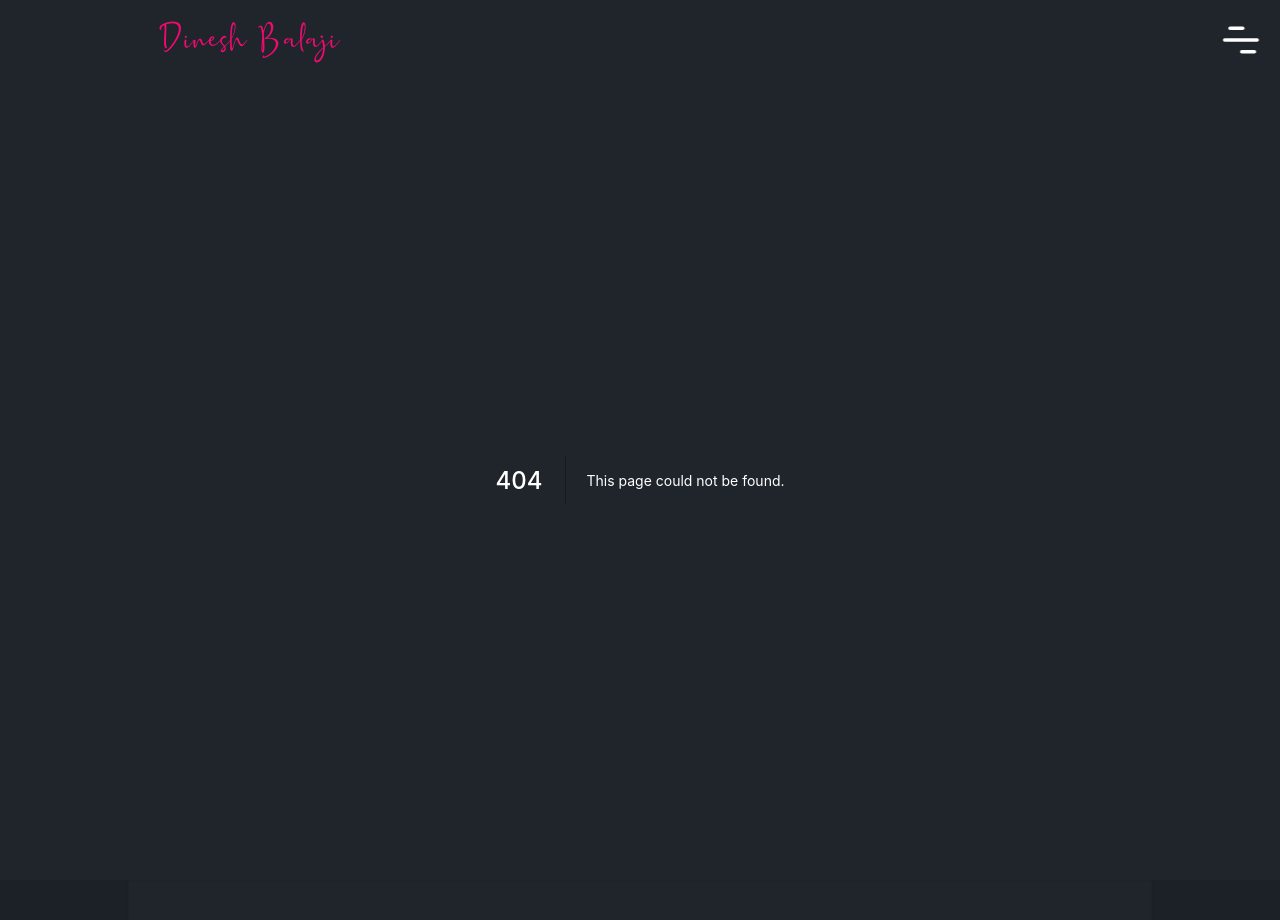
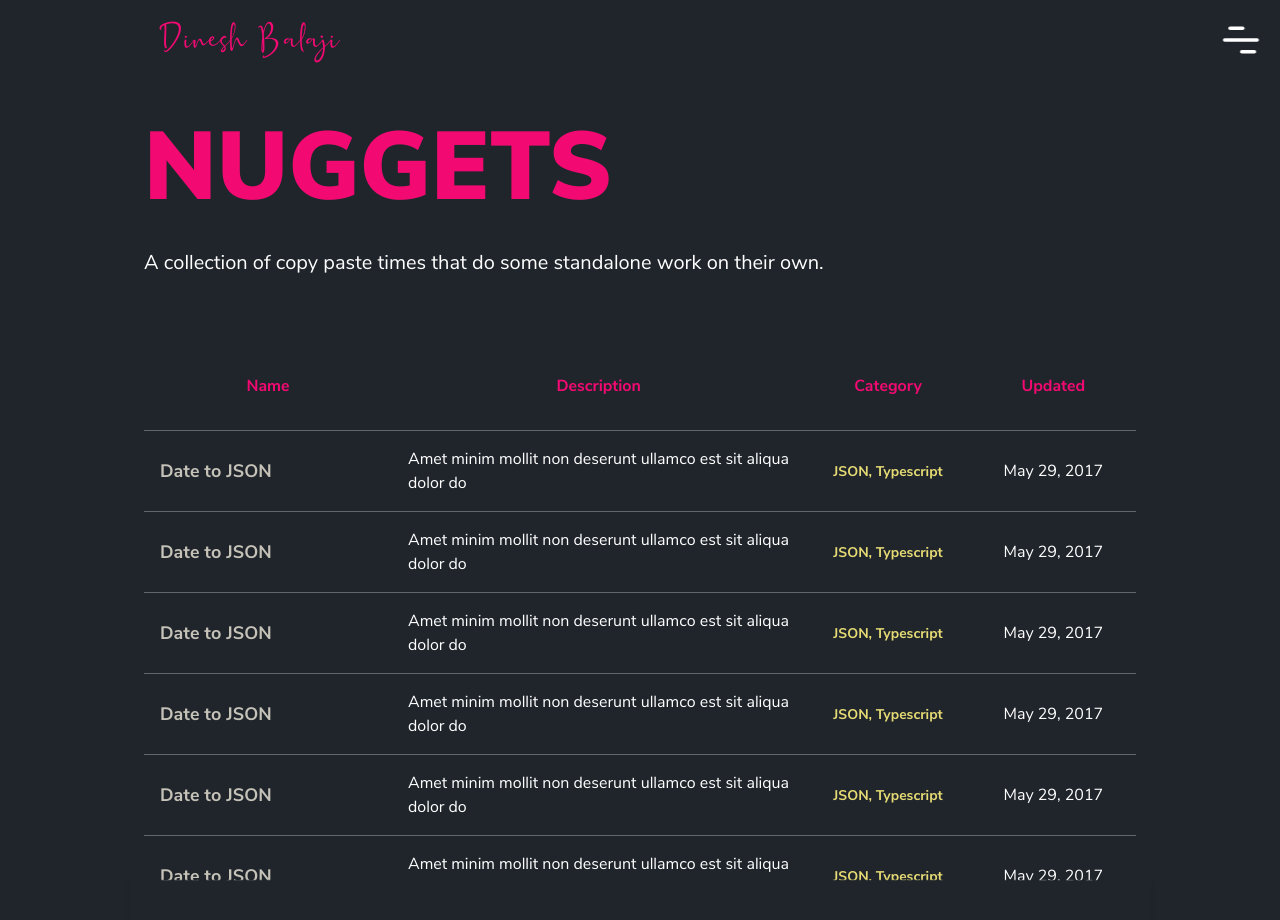
Before and after one commit to sidthesloth92/db-portfolio, a Next.js app: page /nuggets in a window 1280 px wide. Before the commit this address had no page. Shown: the top 920 px of the page. Built offline with nearby package versions, Linux system fonts and the light colour scheme.

Commit message:
refactor(nuggets): rename all instances of snippets to nuggets

```diff
--- a/src/components/footer/Footer.tsx
+++ b/src/components/footer/Footer.tsx
@@ -40,8 +40,8 @@ const Footer: React.FC = () => (
                 </Link>
               </li>
               <li className="my-2">
-                <Link href="/snippets">
-                  <a className="ul-hover-effect">Snippets</a>
+                <Link href="/nuggets">
+                  <a className="ul-hover-effect">Nuggets</a>
                 </Link>
               </li>
             </ul>
--- a/src/components/menu/tile-section/TileSection.tsx
+++ b/src/components/menu/tile-section/TileSection.tsx
@@ -36,7 +36,7 @@ const TileSection: React.FC<TileSectionProps> = ({ closeMenu }) => {
         direction="right"
         title="Nuggets"
         subTitle={'Micro posts that teaches you something new.'}
-        url="/snippets"
+        url="/nuggets"
         onClick={closeMenu}
       />
       <MenuTile
--- a/src/pages/snippets/index.tsx
+++ b/src/pages/nuggets/index.tsx
@@ -6,7 +6,7 @@ import PageBody from '../../components/page-body/PageBody';
 import PageHeader from '../../components/page-header/PageHeader';
 import Page from '../../components/page/Page';
 
-const SNIPPETS = [
+const NUGGETS = [
   {
     name: 'Date to JSON',
     description:
@@ -85,13 +85,13 @@ const tableContainerVariants = {
 };
 
 /**
- * The snippets page of the application.
+ * The nuggets page of the application.
  */
-const SnippetsPage: React.FC = () => {
+const NuggetsPage: React.FC = () => {
   return (
     <Page>
       <PageHeader
-        title="Snippets"
+        title="Nuggets"
         description="A collection of copy paste times that do some standalone work on their
         own."
       />
@@ -109,13 +109,13 @@ const SnippetsPage: React.FC = () => {
           </thead>
 
           <tbody>
-            {SNIPPETS.map((snippet, index) => {
+            {NUGGETS.map((snippet, index) => {
               return (
                 <tr
                   className="flex flex-wrap md:table-row bg-dark-tint md:bg-dark p-2 md:p-0 my-6 lg:my-0 rounded border-b-2 border-secondary-text md:border-b md:border-dark-light "
                   key={index}>
                   <td className="w-full md:w-3/12 p-2 md:py-4 md:px-2 lg:p-4 text-secondary-text md:md:text-primary font-bold text-lg">
-                    <Link href="/snippets/[id]" as="/snippets/1">
+                    <Link href="/nuggets/[id]" as="/nuggets/1">
                       <a className="ul-hover-effect">Date to JSON</a>
                     </Link>
                   </td>
@@ -139,4 +139,4 @@ const SnippetsPage: React.FC = () => {
   );
 };
 
-export default withPageTransition(SnippetsPage);
+export default withPageTransition(NuggetsPage);
```
Also changed, not shown: src/pages/nuggets/[id].tsx (renamed from src/pages/snippets/[id].tsx).
